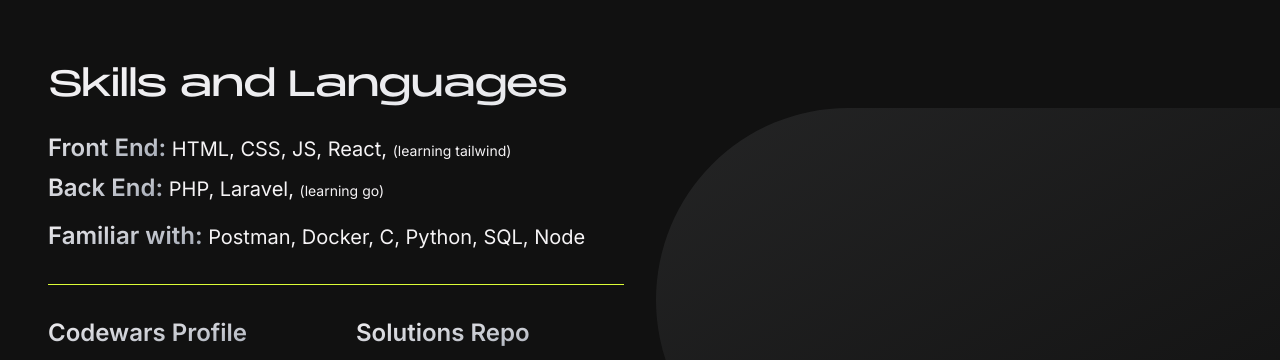
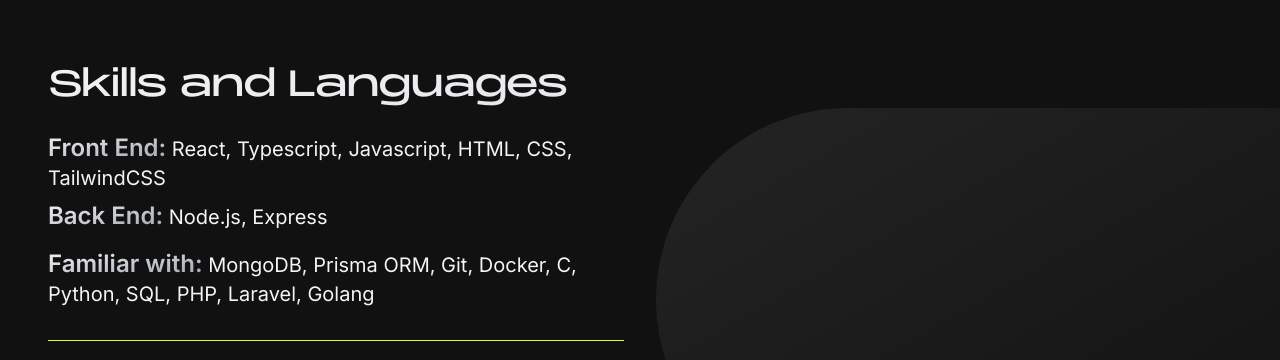
Before and after one commit to shellycs50/portfolio-next-migration, a Next.js app: page / in a window 1280 px wide. Shown: the part 820-1180 px from the top of the page. Built offline with nearby package versions, Linux system fonts and the light colour scheme; grey boxes are pictures that could not be loaded.

Commit message:
changed skill and languages section copy

```diff
--- a/app/barebones.js
+++ b/app/barebones.js
@@ -29,10 +29,11 @@
             heldrick
           </h1>
 
+
         </div>
 
         <Image
-        className="border-2 border-gray-700 grayscale hidden md:block opacity-0 rounded-lg md:rounded-r-full h-64 xl:h-80 2xl:h-96 2xl:absolute 2xl:right-72 transition-all duration-1000"
+        className="border-2 border-gray-700 grayscale hidden md:block opacity-0 rounded-lg rounded-r-full h-64 xl:h-80 2xl:h-96 2xl:absolute 2xl:right-72 transition-all duration-1000"
         id="headshot"
         alt="Robert's Headshot"
         src="/assets/rs_headshot.jpg"
@@ -87,15 +88,15 @@
               <span className="font-semibold text-transparent bg-clip-text bg-gradient-to-br from-white to-gray-400 text-2xl text-inter">
                 Front End:
               </span>{" "}
-              HTML, CSS, JS, React,{" "}
-              <span className="text-sm">(learning tailwind)</span>
+              React, Typescript, Javascript, HTML, CSS, TailwindCSS{" "}
+              <span className="text-sm"></span>
             </p>
             <p className="h-2"></p>
             <p>
               <span className="font-semibold text-transparent bg-clip-text bg-gradient-to-br from-white to-gray-400 text-2xl">
                 Back End:
               </span>{" "}
-              PHP, Laravel, <span className="text-sm">(learning go)</span>
+              Node.js, Express <span className="text-sm"></span>
             </p>
             <p className="h-2"></p>
             <p className="h-2"></p>
@@ -103,7 +104,7 @@
               <span className="font-semibold text-transparent bg-clip-text bg-gradient-to-br from-white to-gray-400 text-2xl ">
                 Familiar with:
               </span>{" "}
-              Postman, Docker, C, Python, SQL, Node
+              MongoDB, Prisma ORM, Git, Docker, C, Python, SQL, PHP, Laravel, Golang
             </p>
             <div className="h-8"></div>
             <div className="h-2 pt-8 border-t border-edgyyellow"></div>
```
